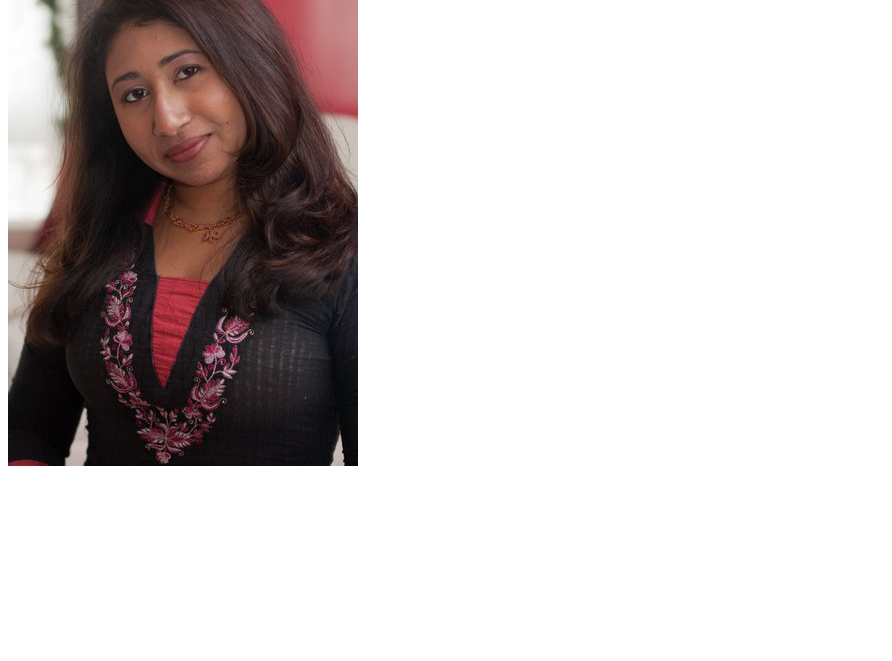
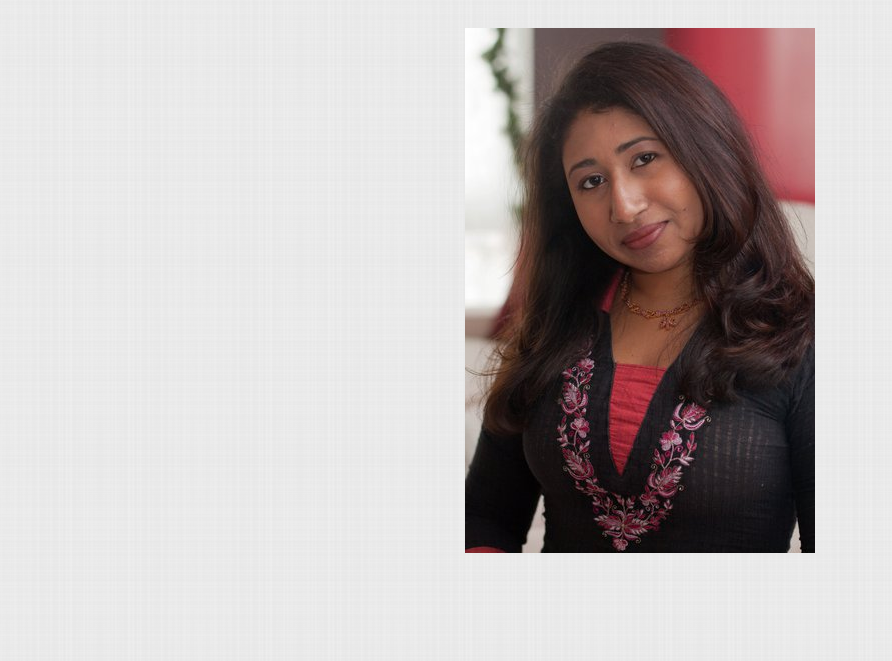
Before and after one commit to tie-rack/AYODEESH, a plain HTML site: page index.html in a window 1280 px wide. Shown: the part 139-800 px from the top of the page, without its empty margins (0-892 px from the left). Drawn offline with Linux system fonts and the light colour scheme; a web font is replaced by a local one.

Commit message:
Audio, spinning, a poor font choice, and a dumb background.

```diff
--- a/deesh.css
+++ b/deesh.css
@@ -1,7 +1,31 @@
 body {
-    font-family: sans-serif;
+    font-family: 'Great Vibes', cursive;
+    text-align: center;
+    background: url('fabric_plaid.png');
+    background-repeat: repeat;
 }
 
 h1 {
-    text-transform: uppercase;
+    /* text-transform: uppercase; */
+    font-size: 50pt;
 }
+
+#the-deesh {
+    width:10px;
+    height:10px;
+    transition:width 2s, height 2s;
+    -moz-transition:width 2s, height 2s, -moz-transform 2s;
+    -webkit-transition:width 2s, height 2s, -webkit-transform 2s;
+    -o-transition:width 2s, height 2s, -o-transform 2s;
+    background-image: url('the-deesh.jpg');
+    margin: auto;
+}
+
+#the-deesh.spin {
+    width:350px;
+    height:525px;
+    transform:rotate(1440deg);
+    -moz-transform:rotate(1440deg);
+    -webkit-transform:rotate(1440deg);
+    -o-transform:rotate(1440deg);
+}
--- a/deesh.js
+++ b/deesh.js
@@ -0,0 +1,4 @@
+function spin() {
+    document.getElementById('the-deesh').className = 'spin';
+}
+window.onload = spin;
--- a/index.html
+++ b/index.html
@@ -2,13 +2,17 @@
 <html>
   <head>
     <title>AYO DEESH!</title>
+    <link href="http://fonts.googleapis.com/css?family=Ruthie" rel="stylesheet" type="text/css">
     <link rel="stylesheet" href="deesh.css">
   </head>
   <body>
     <h1>AYO Deesh</h1>
     <div id="the-deesh">
-      <img src="the-deesh.jpg" alt="The Deesh">
     </div>
+    <audio autoplay>
+      <source src="DEESH.ogg" type="audio/ogg">
+      <source src="DEESH.mp3" type="audio/mp3">
+    </audio>
     <script src="deesh.js"></script>
   </body>
 </html>
```
Also changed, not shown: fabric_plaid.png (added), 2 other files.
